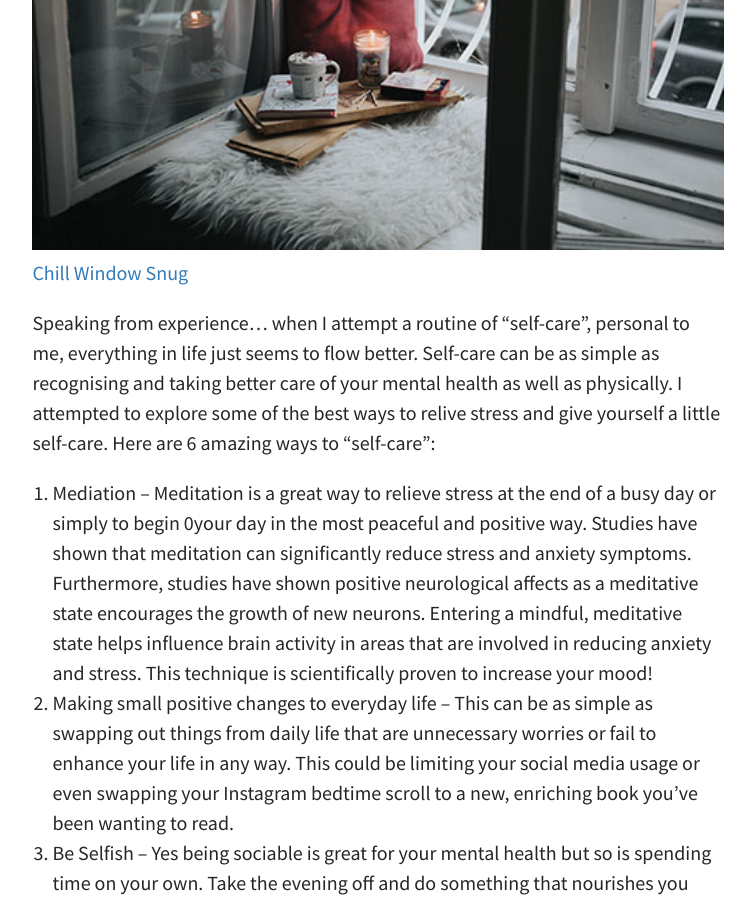
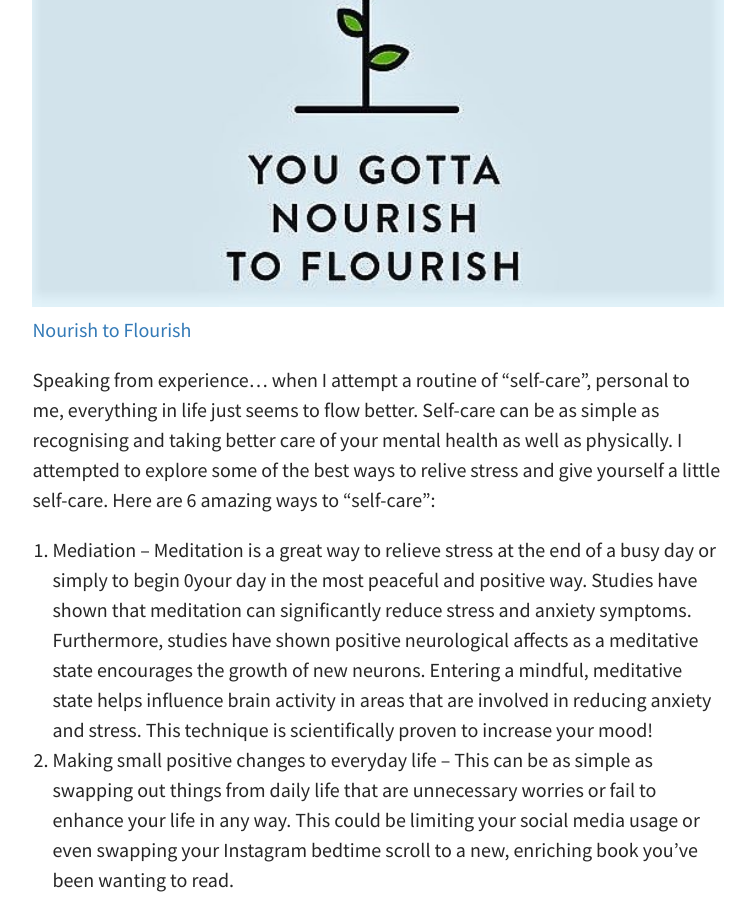
Before and after one commit to sunshinespeaks/sunshinespeaks.github.io, a Jekyll site: the page built from _posts/2020-02-08-the-year-of-self-care.markdown, in a window 1280 px wide and 900 px high, scrolled down 806 px. Shown: the whole window, without its empty margins (262-1017 px from the left). Built offline with Jekyll 4.4.1, drawn with Linux system fonts in a browser that asks for light colours.

Commit message:
Image change.

```diff
--- a/_posts/2020-02-08-the-year-of-self-care.markdown
+++ b/_posts/2020-02-08-the-year-of-self-care.markdown
@@ -10,7 +10,7 @@ tags: # use [tag1,tag2]
 
 How do you define “self-care”? What does it mean? How do you do it? How do you find the time? Does self-care really involve eating a tonne of greens, a fresh manicure, an abundance of crystals and regular meditation? So many people use the word “self-care” but ultimately, we all struggle to find the balance when attempting to prioritise a little TLC.
 
-[![Chill Window Snug ](/_uploads/windowseat.jpg)](/_uploads/windowseat.jpg)
+[![Nourish to Flourish ](/_uploads/HC-picture-2.jpg)](/_uploads/HC-picture-2.jpg)
 
 Speaking from experience… when I attempt a routine of “self-care”, personal to me, everything in life just seems to flow better. Self-care can be as simple as recognising and taking better care of your mental health as well as physically. I attempted to explore some of the best ways to relive stress and give yourself a little self-care. Here are 6 amazing ways to “self-care”:
 
```
Also changed, not shown: _uploads/HC-picture-2.jpg (added).
